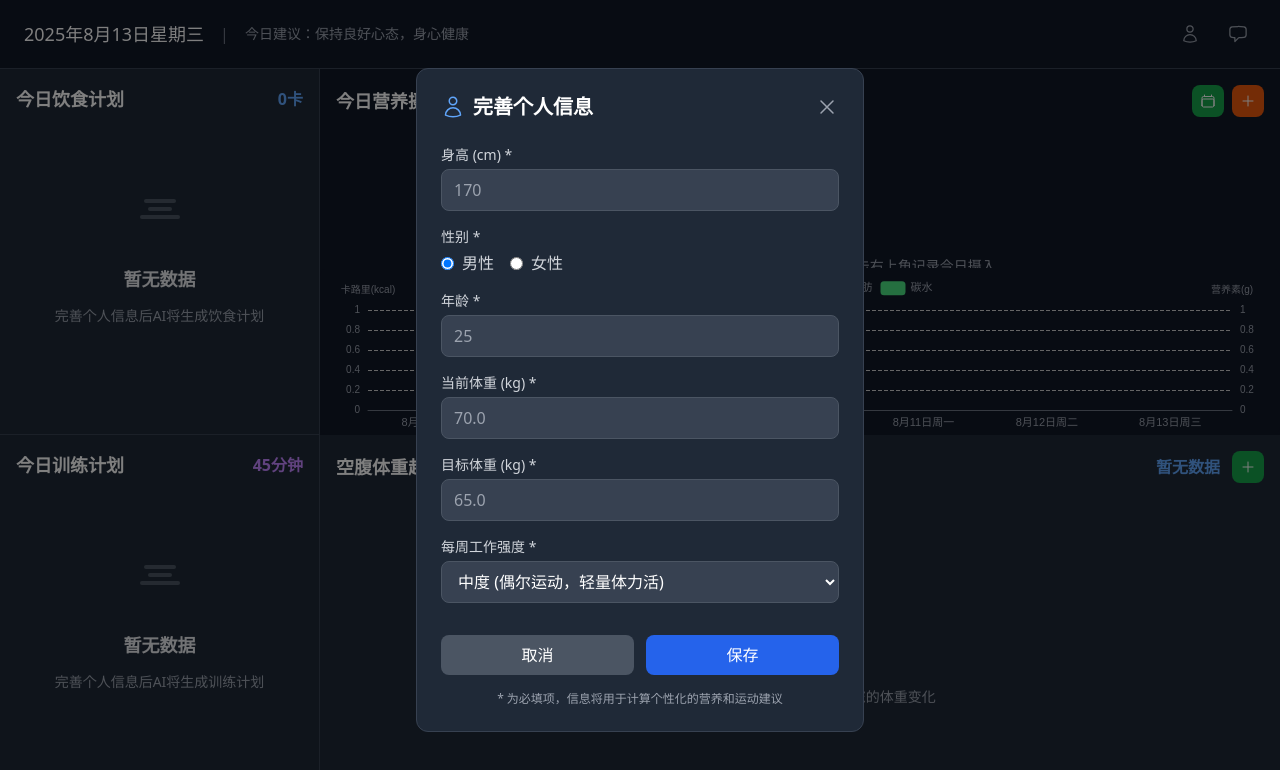
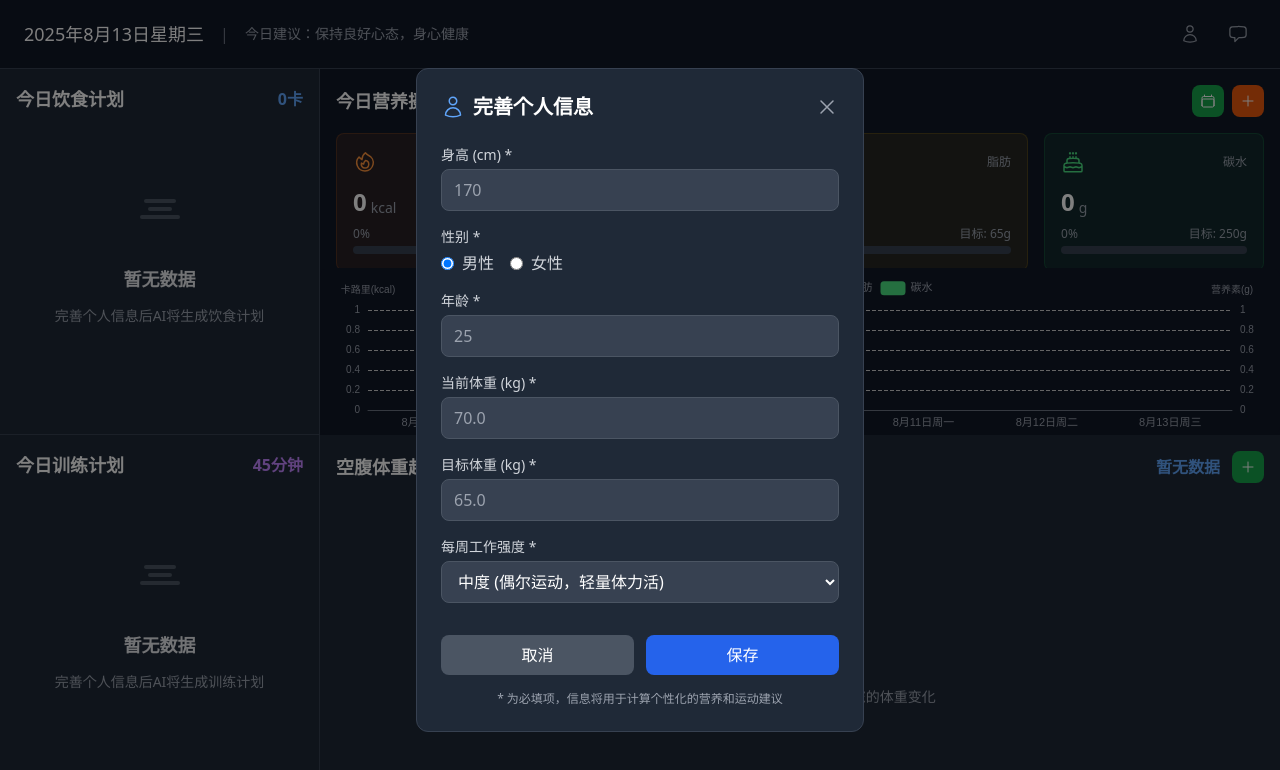
Before and after one commit to FireBushtree/stronger-body, a React (Vite) app: page / in a window 1280 px wide. Shown: the top 770 px of the page. Built offline with nearby package versions, Linux system fonts and the light colour scheme; what @mastra/client-js would draw is missing.

Commit message:
feat: remove ai plan

```diff
--- a/src/components/RightPanel/TopSection.tsx
+++ b/src/components/RightPanel/TopSection.tsx
@@ -1,11 +1,18 @@
-import React, { useState, useEffect } from 'react';
-import { FireIcon, CubeIcon, BeakerIcon, CakeIcon, PlusIcon, CalendarIcon } from '@heroicons/react/24/outline';
-import ReactECharts from 'echarts-for-react';
-import { getNutritionTrendChartOption } from './helper';
-import { DietPlanDB, UserBodyInfoDB, NutritionTrendDB } from '../../utils/db';
-import type { DietPlanData, NutritionRecord } from '../../utils/db';
-import FoodIntakeModal from '../FoodIntakeModal';
-import FoodRecordsModal from '../FoodRecordsModal';
+import React, { useState, useEffect } from "react";
+import {
+  FireIcon,
+  CubeIcon,
+  BeakerIcon,
+  CakeIcon,
+  PlusIcon,
+  CalendarIcon,
+} from "@heroicons/react/24/outline";
+import ReactECharts from "echarts-for-react";
+import { getNutritionTrendChartOption } from "./helper";
+import { UserBodyInfoDB, NutritionTrendDB } from "../../utils/db";
+import type { NutritionRecord } from "../../utils/db";
+import FoodIntakeModal from "../FoodIntakeModal";
+import FoodRecordsModal from "../FoodRecordsModal";
 
 interface NutritionCard {
   title: string;
@@ -18,18 +25,15 @@ interface NutritionCard {
 }
 
 const TopSection: React.FC = () => {
-  const [dietPlan, setDietPlan] = useState<DietPlanData | null>(null);
-  const [actualIntake, setActualIntake] = useState<NutritionRecord | null>(null);
+  const [actualIntake, setActualIntake] = useState<NutritionRecord | null>(
+    null
+  );
   const [showFoodIntakeModal, setShowFoodIntakeModal] = useState(false);
   const [showFoodRecordsModal, setShowFoodRecordsModal] = useState(false);
   const [chartKey, setChartKey] = useState(0);
 
   // 加载数据的函数
   const loadNutritionData = () => {
-    // 加载AI饮食计划
-    const todayPlan = DietPlanDB.getTodayPlan();
-    setDietPlan(todayPlan);
-
     // 加载用户实际摄入数据
     const todayIntake = NutritionTrendDB.getTodayRecord();
     setActualIntake(todayIntake);
@@ -44,7 +48,7 @@ const TopSection: React.FC = () => {
     // 重新加载营养数据以显示最新的用户输入
     loadNutritionData();
     // 强制图表重新渲染
-    setChartKey(prev => prev + 1);
+    setChartKey((prev) => prev + 1);
   };
 
   // 计算目标营养值 (基于用户身体信息的简单估算)
@@ -55,69 +59,59 @@ const TopSection: React.FC = () => {
     }
 
     // 简单的基础代谢计算和营养目标
-    const { currentWeight, height, age, gender, weeklyWorkIntensity } = userInfo;
+    const { currentWeight, height, age, gender, weeklyWorkIntensity } =
+      userInfo;
 
     // 基础代谢率 (BMR) 计算
     let bmr = 0;
-    if (gender === 'male') {
-      bmr = 88.362 + (13.397 * currentWeight) + (4.799 * height) - (5.677 * age);
+    if (gender === "male") {
+      bmr = 88.362 + 13.397 * currentWeight + 4.799 * height - 5.677 * age;
     } else {
-      bmr = 447.593 + (9.247 * currentWeight) + (3.098 * height) - (4.330 * age);
+      bmr = 447.593 + 9.247 * currentWeight + 3.098 * height - 4.33 * age;
     }
 
     // 活动系数
     const activityFactors = {
-      'light': 1.375,
-      'moderate': 1.55,
-      'heavy': 1.725,
-      'very-heavy': 1.9
+      light: 1.375,
+      moderate: 1.55,
+      heavy: 1.725,
+      "very-heavy": 1.9,
     };
 
-    const totalCalories = Math.round(bmr * activityFactors[weeklyWorkIntensity]);
+    const totalCalories = Math.round(
+      bmr * activityFactors[weeklyWorkIntensity]
+    );
 
     return {
       calories: totalCalories,
       protein: Math.round(currentWeight * 1.8), // 1.8g/kg 体重
-      fat: Math.round(totalCalories * 0.25 / 9), // 25% 总热量
-      carbs: Math.round(totalCalories * 0.5 / 4) // 50% 总热量
+      fat: Math.round((totalCalories * 0.25) / 9), // 25% 总热量
+      carbs: Math.round((totalCalories * 0.5) / 4), // 50% 总热量
     };
   };
 
   const targetNutrition = calculateTargetNutrition();
 
-  // 获取当前营养数据（优先显示用户实际摄入，没有则显示AI计划）
+  // 获取当前营养数据（仅显示用户实际摄入）
   const getCurrentNutrition = () => {
-    // 优先使用用户实际摄入的数据
+    // 只使用用户实际摄入的数据
     if (actualIntake) {
       return {
         calories: actualIntake.calories,
         protein: actualIntake.protein,
         fat: actualIntake.fat,
         carbs: actualIntake.carbohydrates,
-        source: 'actual' // 标记数据来源
+        source: "actual", // 标记数据来源
       };
     }
 
-    // 如果没有用户数据，使用AI饮食计划数据
-    if (dietPlan && dietPlan.summary) {
-      const { totalDailyCalories, dailyNutrients } = dietPlan.summary;
-
-      return {
-        calories: parseInt(totalDailyCalories.replace(/[^\d]/g, '')) || 0,
-        protein: parseFloat(dailyNutrients.protein.replace(/[^\d.]/g, '')) || 0,
-        fat: parseFloat(dailyNutrients.fat.replace(/[^\d.]/g, '')) || 0,
-        carbs: parseFloat(dailyNutrients.carbs.replace(/[^\d.]/g, '')) || 0,
-        source: 'ai' // 标记数据来源
-      };
-    }
-
-    // 如果都没有，返回空数据
+    // 如果没有用户数据，返回空数据
     return {
       calories: 0,
       protein: 0,
       fat: 0,
       carbs: 0,
-      source: 'none'
+      source: "none",
     };
   };
 
@@ -125,41 +119,41 @@ const TopSection: React.FC = () => {
 
   const nutritionData: NutritionCard[] = [
     {
-      title: '总卡路里',
+      title: "总卡路里",
       value: currentNutrition.calories,
-      unit: 'kcal',
+      unit: "kcal",
       target: targetNutrition.calories,
       icon: FireIcon,
-      color: 'text-orange-400',
-      bgColor: 'bg-orange-500/10 border-orange-500/20'
+      color: "text-orange-400",
+      bgColor: "bg-orange-500/10 border-orange-500/20",
     },
     {
-      title: '蛋白质',
+      title: "蛋白质",
       value: Math.round(currentNutrition.protein),
-      unit: 'g',
+      unit: "g",
       target: targetNutrition.protein,
       icon: CubeIcon,
-      color: 'text-blue-400',
-      bgColor: 'bg-blue-500/10 border-blue-500/20'
+      color: "text-blue-400",
+      bgColor: "bg-blue-500/10 border-blue-500/20",
     },
     {
-      title: '脂肪',
+      title: "脂肪",
       value: Math.round(currentNutrition.fat),
-      unit: 'g',
+      unit: "g",
       target: targetNutrition.fat,
       icon: BeakerIcon,
-      color: 'text-yellow-400',
-      bgColor: 'bg-yellow-500/10 border-yellow-500/20'
+      color: "text-yellow-400",
+      bgColor: "bg-yellow-500/10 border-yellow-500/20",
     },
     {
-      title: '碳水',
+      title: "碳水",
       value: Math.round(currentNutrition.carbs),
-      unit: 'g',
+      unit: "g",
       target: targetNutrition.carbs,
       icon: CakeIcon,
-      color: 'text-green-400',
-      bgColor: 'bg-green-500/10 border-green-500/20'
-    }
+      color: "text-green-400",
+      bgColor: "bg-green-500/10 border-green-500/20",
+    },
   ];
 
   const calculateProgress = (current: number, target: number) => {
@@ -176,14 +170,9 @@ const TopSection: React.FC = () => {
         <div className="flex justify-between items-center mb-4">
           <div className="flex items-center space-x-3">
             <h2 className="text-white text-lg font-semibold">今日营养摄入</h2>
-            {currentNutrition.source === 'actual' && (
+            {currentNutrition.source === "actual" && (
               <span className="px-2 py-1 bg-green-500/10 border border-green-500/20 text-green-400 text-xs rounded">
                 实际摄入
-              </span>
-            )}
-            {currentNutrition.source === 'ai' && (
-              <span className="px-2 py-1 bg-blue-500/10 border border-blue-500/20 text-blue-400 text-xs rounded">
-                AI计划
               </span>
             )}
           </div>
@@ -205,14 +194,16 @@ const TopSection: React.FC = () => {
           </div>
         </div>
 
-        {currentNutrition.source !== 'none' ? (
         <div className="grid grid-cols-4 gap-4 flex-1">
           {nutritionData.map((item, index) => {
             const IconComponent = item.icon;
             const progress = calculateProgress(item.value, item.target);
 
             return (
-                <div key={index} className={`${item.bgColor} border rounded-lg p-4 flex flex-col justify-between`}>
+              <div
+                key={index}
+                className={`${item.bgColor} border rounded-lg p-4 flex flex-col justify-between`}
+              >
                 <div className="flex items-center justify-between mb-3">
                   <IconComponent className={`w-6 h-6 ${item.color}`} />
                   <span className="text-gray-400 text-xs">{item.title}</span>
@@ -220,23 +211,31 @@ const TopSection: React.FC = () => {
 
                 <div className="space-y-2">
                   <div className="flex items-end space-x-1">
-                      <span className="text-white text-2xl font-bold">{item.value}</span>
+                    <span className="text-white text-2xl font-bold">
+                      {item.value}
+                    </span>
                     <span className="text-gray-400 text-sm">{item.unit}</span>
                   </div>
 
                   <div className="space-y-1">
                     <div className="flex justify-between text-xs text-gray-400">
                       <span>{progress.toFixed(0)}%</span>
-                        <span>目标: {item.target}{item.unit}</span>
+                      <span>
+                        目标: {item.target}
+                        {item.unit}
+                      </span>
                     </div>
 
                     <div className="w-full bg-gray-700 rounded-full h-2">
                       <div
                         className={`h-2 rounded-full transition-all duration-300 ${
-                            item.color.includes('orange') ? 'bg-orange-400' :
-                            item.color.includes('blue') ? 'bg-blue-400' :
-                            item.color.includes('yellow') ? 'bg-yellow-400' :
-                            'bg-green-400'
+                          item.color.includes("orange")
+                            ? "bg-orange-400"
+                            : item.color.includes("blue")
+                            ? "bg-blue-400"
+                            : item.color.includes("yellow")
+                            ? "bg-yellow-400"
+                            : "bg-green-400"
                         }`}
                         style={{ width: `${progress}%` }}
                       ></div>
@@ -247,15 +246,6 @@ const TopSection: React.FC = () => {
             );
           })}
         </div>
-        ) : (
-          <div className="h-full flex items-center justify-center">
-            <div className="text-center text-gray-400">
-              <div className="text-6xl mb-4">🍽️</div>
-              <div className="text-lg mb-2">暂无营养数据</div>
-              <div className="text-sm mb-3">请先完善个人信息获取AI饮食计划，或点击右上角记录今日摄入</div>
-            </div>
-          </div>
-        )}
       </div>
 
       {/* 营养摄入趋势图 */}
@@ -263,8 +253,8 @@ const TopSection: React.FC = () => {
         <ReactECharts
           key={chartKey}
           option={trendChartOption}
-          style={{ height: '100%', width: '100%' }}
-          opts={{ renderer: 'canvas' }}
+          style={{ height: "100%", width: "100%" }}
+          opts={{ renderer: "canvas" }}
         />
       </div>
 
```
Lines whose indentation alone changed are shown as unchanged.
